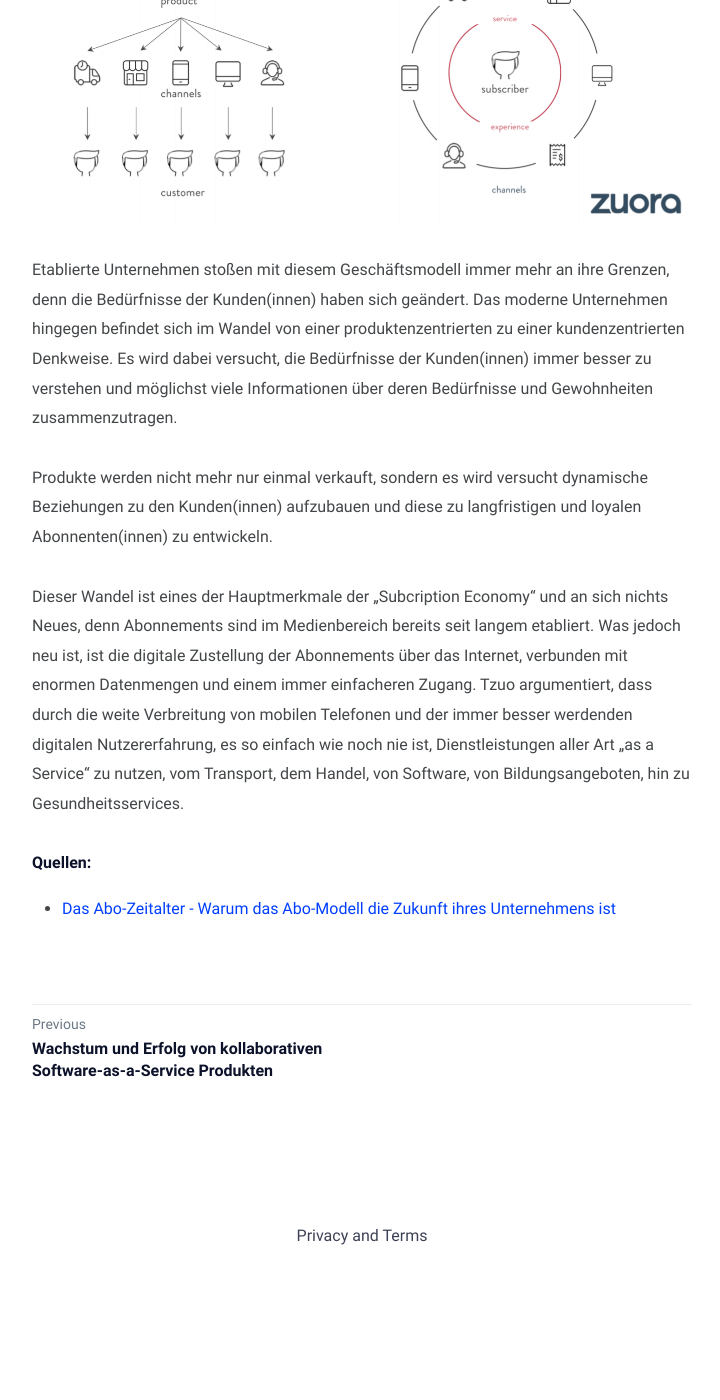
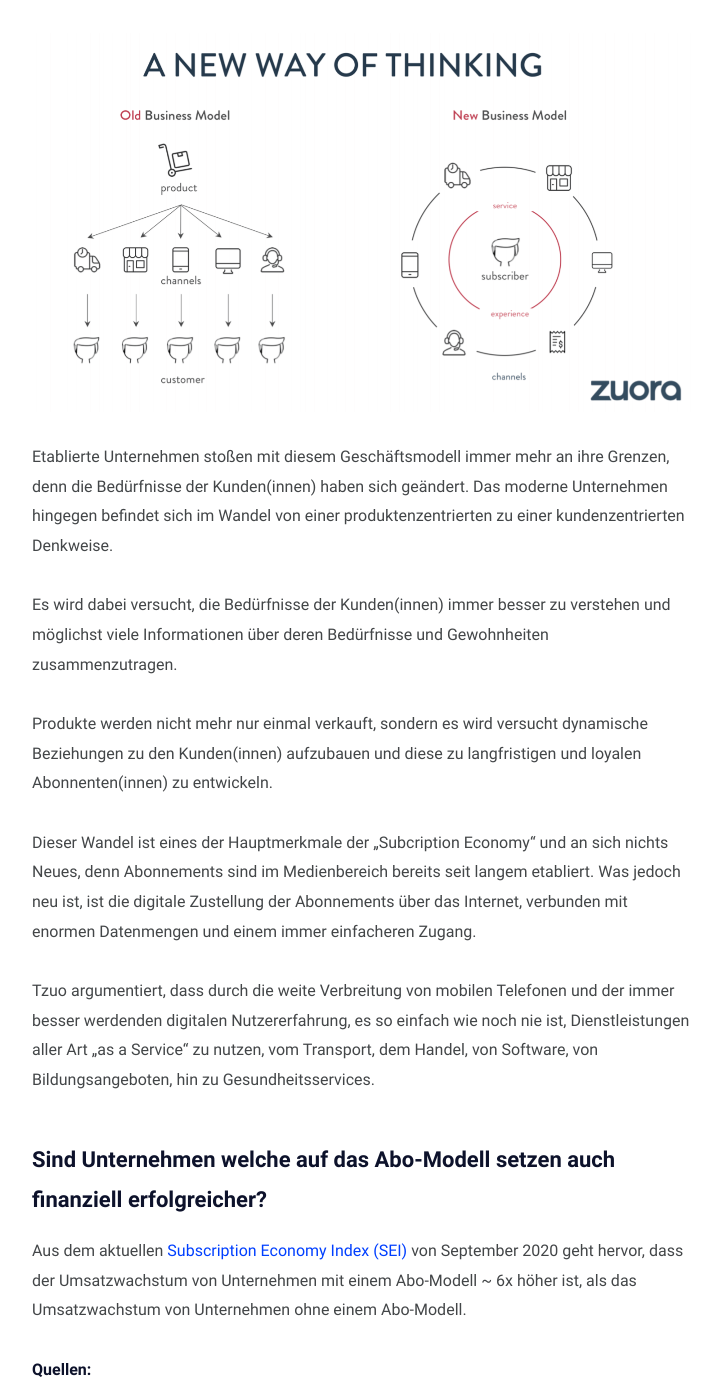
Before and after one commit to mariostnr/website, a Jekyll site: the page built from _posts/2020-11-07-geschäftsmodelle-befinden-sich-im-wandel.md, in a window 1280 px wide and 1400 px high, scrolled down 857 px. Shown: the whole window, without its empty margins (278-998 px from the left). Built offline with Jekyll 4.4.1, drawn with Linux system fonts in a browser that asks for light colours; before the commit the page ends 2139 px from its top, so only the background shows below that; some of the changed text lies outside the part shown.

Commit message:
Update Blog “2020-11-07-geschäftsmodelle-befinden-sich-im-wandel”

```diff
--- a/_posts/2020-11-07-geschäftsmodelle-befinden-sich-im-wandel.md
+++ b/_posts/2020-11-07-geschäftsmodelle-befinden-sich-im-wandel.md
@@ -1,11 +1,13 @@
 ---
-title: Geschäftsmodelle befinden sich im Wandel
+title: Subscription Economy, Geschäftsmodelle im Wandel
 date: 2020-11-07T15:31:01.414Z
 tags: SaaS
 description: Produkte werden nicht mehr nur einmal verkauft, sondern es wird
   versucht dynamische Beziehungen zu den Kunden(innen) aufzubauen und diese zu
   langfristigen und loyalen Abonnenten(innen) zu entwickeln.
 ---
+Die Geschäftswelt befindet sich im Wandel. Persönliche Beziehungen und Erlebnisse mit der Marke und deren Produkten rücken in den Vordergrund. Erfolgreiche Unternehmen fokussieren auf das Wachstum von Beziehungen, anstelle von einmaligen Verkäufen und Transaktionen.
+
 > „In traditional businesses, the customer relationship ends with the purchase. But in a subscription business the relationship begins with the purchase.” - Tien Tzuo
 
 ## Was versteht man unter dem Begriff Subscription Economy?
@@ -14,12 +16,28 @@
 
 ![Visualisierung des Wandels von einer produktenzentrierten zu einer kundenzentrierten Denkweise](/assets/uploads/zuora-subscription-economy.png "Zuora Subscription Economy")
 
-Etablierte Unternehmen stoßen mit diesem Geschäftsmodell immer mehr an ihre Grenzen, denn die Bedürfnisse der Kunden(innen) haben sich geändert. Das moderne Unternehmen hingegen befindet sich im Wandel von einer produktenzentrierten zu einer kundenzentrierten Denkweise. Es wird dabei versucht, die Bedürfnisse der Kunden(innen) immer besser zu verstehen und möglichst viele Informationen über deren Bedürfnisse und Gewohnheiten zusammenzutragen.
+Etablierte Unternehmen stoßen mit diesem Geschäftsmodell immer mehr an ihre Grenzen, denn die Bedürfnisse der Kunden(innen) haben sich geändert. Das moderne Unternehmen hingegen befindet sich im Wandel von einer produktenzentrierten zu einer kundenzentrierten Denkweise.
+
+Es wird dabei versucht, die Bedürfnisse der Kunden(innen) immer besser zu verstehen und möglichst viele Informationen über deren Bedürfnisse und Gewohnheiten zusammenzutragen.
 
 Produkte werden nicht mehr nur einmal verkauft, sondern es wird versucht dynamische Beziehungen zu den Kunden(innen) aufzubauen und diese zu langfristigen und loyalen Abonnenten(innen) zu entwickeln.
 
-Dieser Wandel ist eines der Hauptmerkmale der „Subcription Economy“ und an sich nichts Neues, denn Abonnements sind im Medienbereich bereits seit langem etabliert. Was jedoch neu ist, ist die digitale Zustellung der Abonnements über das Internet, verbunden mit enormen Datenmengen und einem immer einfacheren Zugang. Tzuo argumentiert, dass durch die weite Verbreitung von mobilen Telefonen und der immer besser werdenden digitalen Nutzererfahrung, es so einfach wie noch nie ist, Dienstleistungen aller Art „as a Service“ zu nutzen, vom Transport, dem Handel, von Software, von Bildungsangeboten, hin zu Gesundheitsservices.
+Dieser Wandel ist eines der Hauptmerkmale der „Subcription Economy“ und an sich nichts Neues, denn Abonnements sind im Medienbereich bereits seit langem etabliert. Was jedoch neu ist, ist die digitale Zustellung der Abonnements über das Internet, verbunden mit enormen Datenmengen und einem immer einfacheren Zugang.
+
+Tzuo argumentiert, dass durch die weite Verbreitung von mobilen Telefonen und der immer besser werdenden digitalen Nutzererfahrung, es so einfach wie noch nie ist, Dienstleistungen aller Art „as a Service“ zu nutzen, vom Transport, dem Handel, von Software, von Bildungsangeboten, hin zu Gesundheitsservices.
+
+## Sind Unternehmen welche auf das Abo-Modell setzen auch finanziell erfolgreicher?
+
+Aus dem aktuellen [Subscription Economy Index (SEI)](https://www.zuora.com/resource/subscription-economy-index/) von September 2020 geht hervor, dass der Umsatzwachstum von Unternehmen mit einem Abo-Modell ~ 6x höher ist, als das Umsatzwachstum von Unternehmen ohne einem Abo-Modell.
+
+
+
+
+
+
 
 **Quellen:**
 
-- [Das Abo-Zeitalter - Warum das Abo-Modell die Zukunft ihres Unternehmens ist](https://www.zuora.com/get/das-abo-zeitalter/)
+* [Das Abo-Zeitalter - Warum das Abo-Modell die Zukunft ihres Unternehmens ist](https://www.zuora.com/get/das-abo-zeitalter/)
+* [Report - Zuora Subscription Economy Index 2020](https://www.zuora.com/resource/subscription-economy-index/)
+* [Why Surviving the Subscription Economy is About People, Not Products](https://www.profitwell.com/recur/all/subscription-economy)
```
